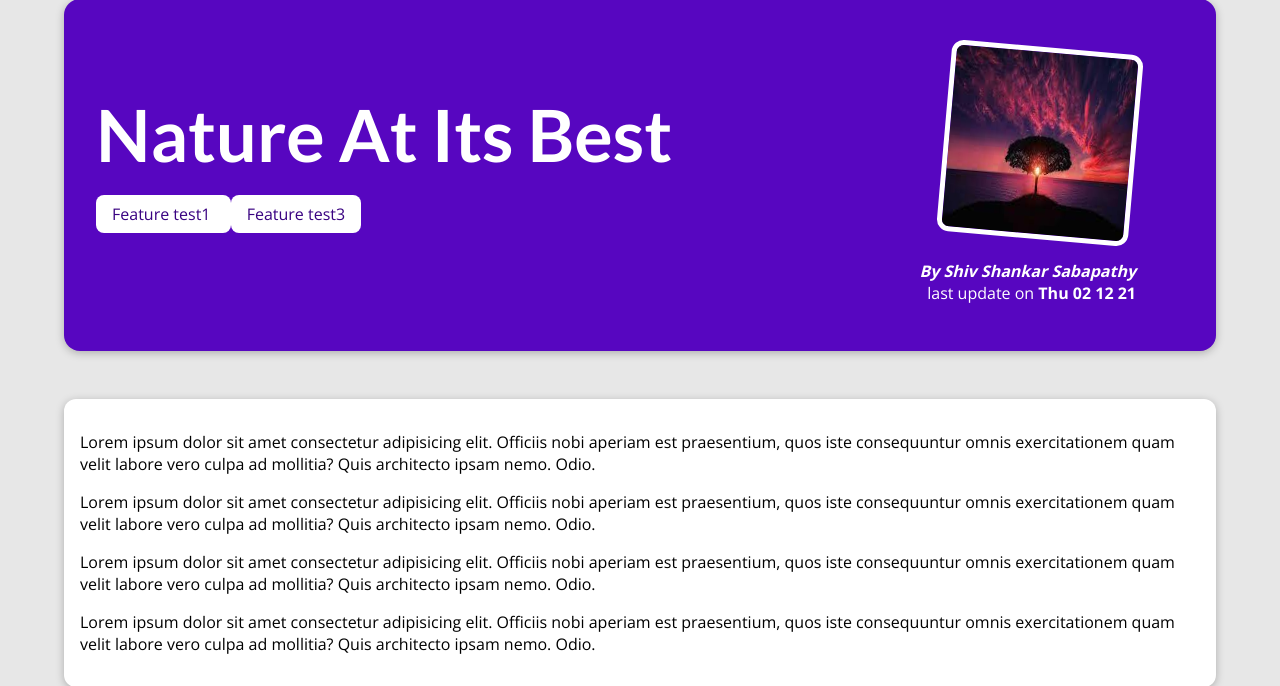
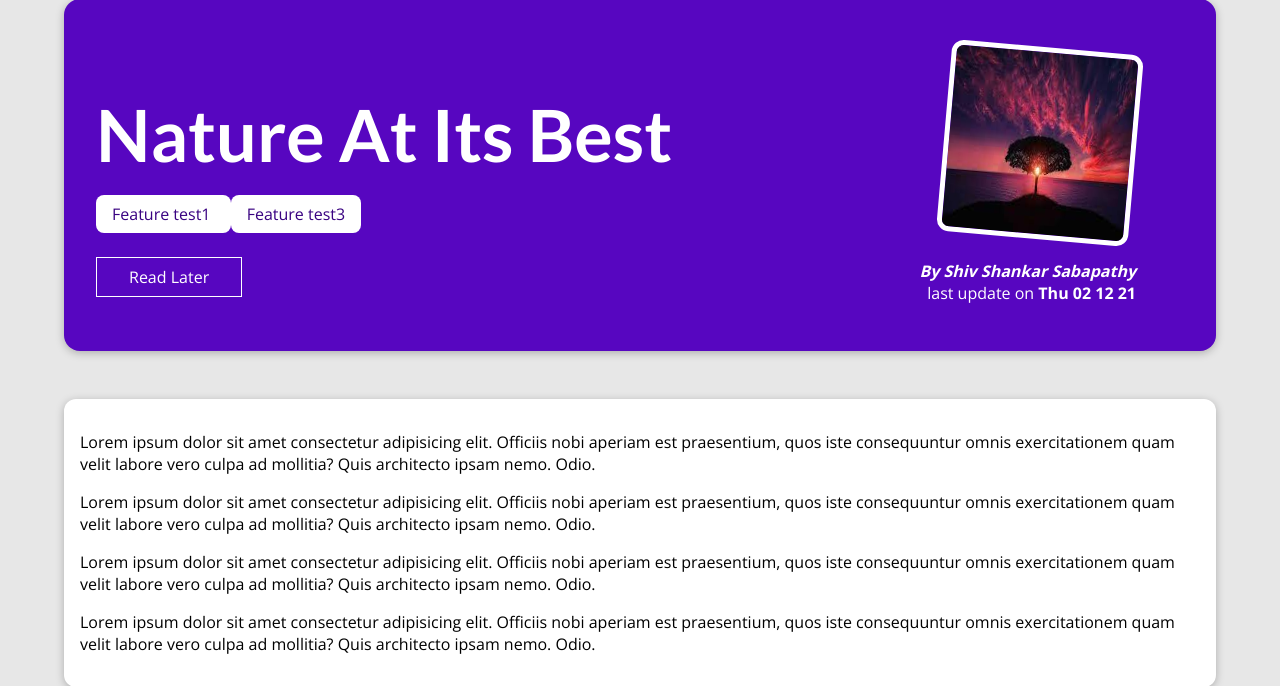
Before and after one commit to shivshankar31/myblog_django, a Django app: a page that uses blog/templates/blog/detail_post.html in a window 1280 px wide. Shown: the part 129-815 px from the top of the page. Run offline with Django 3.2, Linux system fonts and the light colour scheme; data comes from the database, SQL or seed files in the repository.

Commit message:
196: step 32: Read later button, view class created

```diff
--- a/blog/static/blog/detail_post.css
+++ b/blog/static/blog/detail_post.css
@@ -61,6 +61,26 @@ body {
   #summary time {
     font-weight: bold;
   }
+
+  #read-later {
+    margin: 2rem 0;
+  }
+
+  #read-later button {
+    background-color: transparent;
+    border: 1px solid white;
+    padding: 0.5rem 2rem;
+    font: inherit;
+    color: white;
+    cursor: pointer;
+  }
+
+  #read-later button:hover,
+  #read-later button:active {
+    background-color: white;
+    color: #390281;
+  }
+
 
   main {
     width: 90%;
--- a/blog/templates/blog/detail_post.html
+++ b/blog/templates/blog/detail_post.html
@@ -10,7 +10,7 @@
 <!step 28.2: In detail_pot.html, use if statements to call the error in side the class.
   step 28.3: In detail_pot.html, also create an aleart on the top of the page and include FIX href tag to take to the error.!>
 <!step 29.2: in detail_post.html, display the comments using for loop !>
-
+<!step 32.1: In detail_post.html, create button, add the button to form, add csrf token and method to post!>
 
 
 {% extends 'base.html' %}
@@ -42,6 +42,13 @@
             <span class="tag"> {{tag.caption}} </span>
         {% endfor %}
 
+    </div>
+    <div id="read-later">
+        <form action="{% url 'read_later' %}" method = "post" >
+        {% csrf_token %}
+            <button> Read Later </button>
+            <input type = "hidden" value = {{ post_detail.slug}} name="post_slug">
+        </form>
     </div>
     <article>
         <img src="{{ post_detail.image.url }}" alt="{{ post_detail.title }}" />
--- a/blog/urls.py
+++ b/blog/urls.py
@@ -2,6 +2,7 @@
 # step 2.3: import views and assign view.function name to call the function inside urlpattens
 # step 2.4: assign name for each url path.
 # step 23.2: In urls.py, change the path according to class dased views
+# step 32.3: In urls.py, create new path give path name and call created ReadLaterView class and give a name.
 
 
 from django.urls import path
@@ -12,5 +13,6 @@ urlpatterns = [
     path('', views.HomeView.as_view(), name='home'),
     path('blogs', views.PostList.as_view(), name='blogs'),
     # path('blogs', views.post, name='blogs'),
-    path('blogs/<slug:slug>', views.DetailPost.as_view(), name='blog_details')
+    path('blogs/<slug:slug>', views.DetailPost.as_view(), name='blog_details'),
+    path("read-later", views.ReadLaterView.as_view(), name= 'read_later')
 ]
--- a/blog/views.py
+++ b/blog/views.py
@@ -13,6 +13,7 @@
 # step 25.3: In views.py, import created form class, in detailPost class under get context data function call the created CommentForm and name it
 # step 27.2: In views.py, insted of DetailView, use View and manually create get and post function
 # step 29.1: In views.py, as we give the name in comment model, call that in detail
+# step 32.2: In views.py, create view class as ReadLaterView and create post function
 
 
 
@@ -119,3 +120,7 @@ class DetailPost(View):
 #         'post_detail' : post_detail,
 #         'post_tag' : post_detail.tags.all()
 #         })
+
+class ReadLaterView(View):
+    def post(self, request):
+        pass
--- a/steps blog site.txt
+++ b/steps blog site.txt
@@ -166,3 +166,9 @@ step 30: 195: Add styling to the comment
 step 31 196: adding comment to admin page
 step 31.1: adding comment to admin.py admin.site.register
 step 31.2: to return object into string, redefine __str__
+
+step 32: 196: Read later button, view class created
+step 32.1: In detail_post.html, create button, add the button to form, add csrf token and method to post
+step 32.2: In views.py, create view class as ReadLaterView and create post function
+step 32.3: In urls.py, create new path give path name and call created ReadLaterView class and give a name.
+so for we have created the url, later button, and view class, now we need to define the view function.
```
